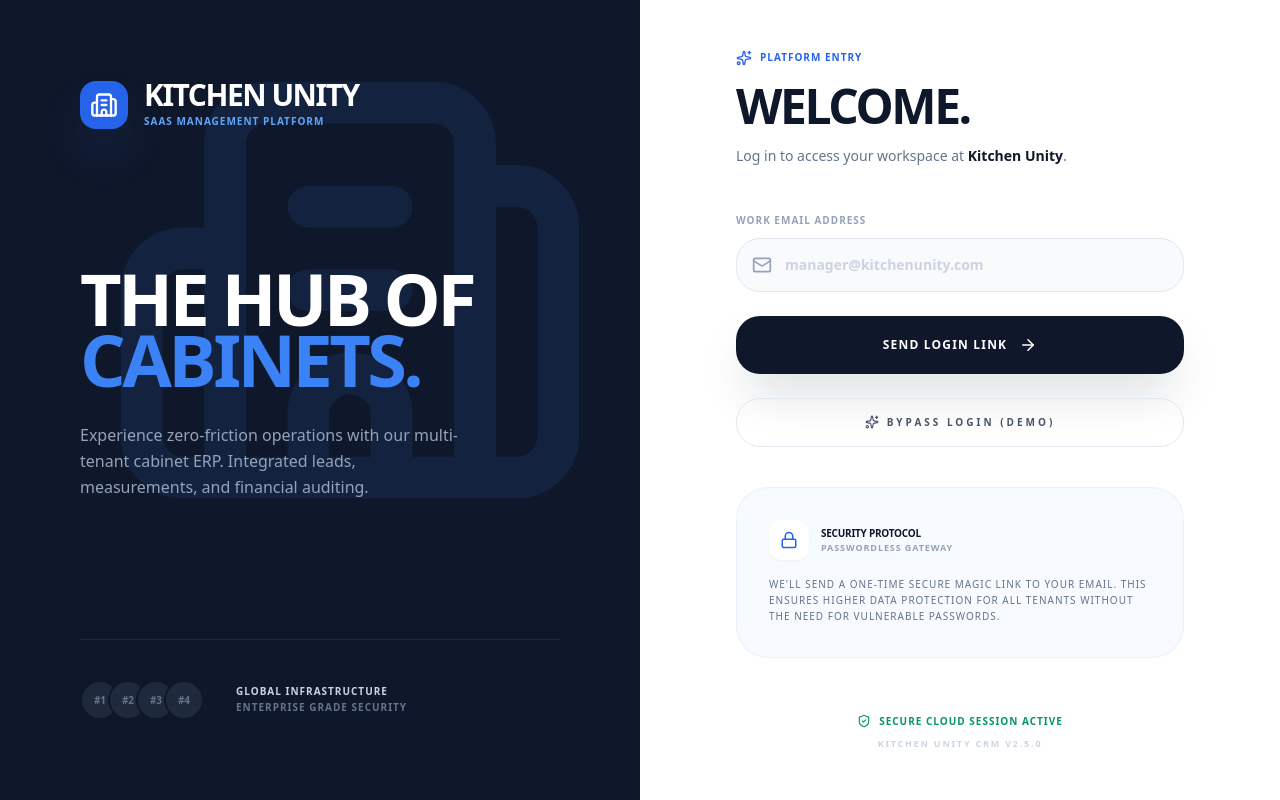
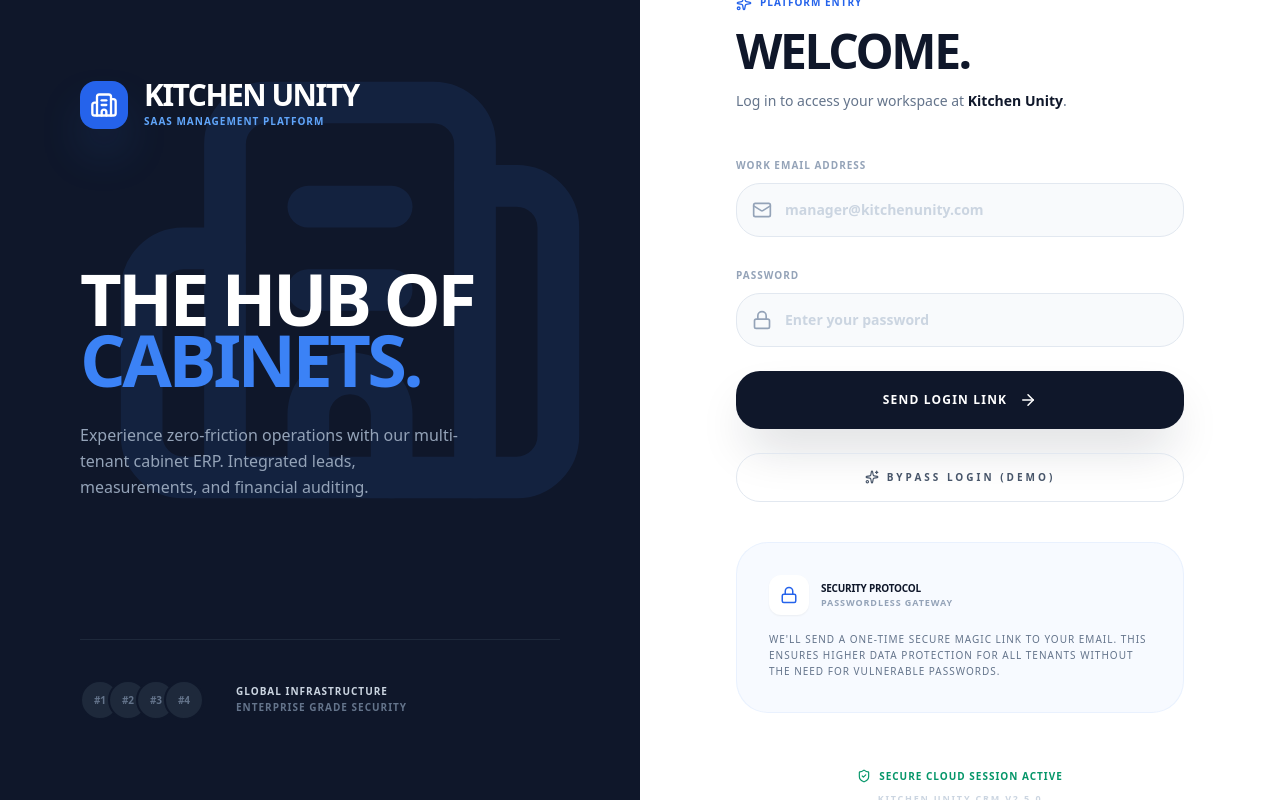
Before and after one commit to burakturkal/kitchenunity-app, a React (Vite) app: page / in a window 1280 px wide. Built offline with nearby package versions, Linux system fonts and the light colour scheme; no server answers; the database is empty.

Commit message:
Add password field and Supabase password login to login form

```diff
--- a/components/StoreProvider.tsx
+++ b/components/StoreProvider.tsx
@@ -23,6 +23,7 @@ export const StoreProvider: React.FC<{ children: React.ReactNode }> = ({ childre
   const [isLoading, setIsLoading] = useState(true);
   const [session, setSession] = useState<any>(null);
   const [authEmail, setAuthEmail] = useState('');
+  const [authPassword, setAuthPassword] = useState('');
   const [isAuthLoading, setIsAuthLoading] = useState(false);
   const [stores, setStores] = useState<CabinetStore[]>([]);
   const [selectedAdminStoreId, setSelectedAdminStoreId] = useState<string>('all');
@@ -118,19 +119,23 @@ export const StoreProvider: React.FC<{ children: React.ReactNode }> = ({ childre
     setIsAuthLoading(true);
     try {
       const email = authEmail.trim().toLowerCase();
+      const password = authPassword;
       if (!email) {
         alert('Email is required.');
+        setIsAuthLoading(false);
         return;
       }
-      const { error } = await supabase.auth.signInWithOtp({
+      if (!password) {
+        alert('Password is required.');
+        setIsAuthLoading(false);
+        return;
+      }
+      const { error } = await supabase.auth.signInWithPassword({
         email,
-        options: {
-          emailRedirectTo: window.location.origin,
-          shouldCreateUser: true
-        }
+        password
       });
       if (error) throw error;
-      alert("Magic login link sent! Please check your email inbox.");
+      // Successful login will redirect or update session automatically
     } catch (err: any) {
       alert(err.message || "Authentication attempt failed.");
     } finally {
@@ -252,6 +257,20 @@ export const StoreProvider: React.FC<{ children: React.ReactNode }> = ({ childre
                   />
                 </div>
               </div>
+              <div className="space-y-2">
+                <label className="text-[10px] font-black text-slate-400 uppercase tracking-widest">Password</label>
+                <div className="relative">
+                  <Lock className="absolute left-4 top-1/2 -translate-y-1/2 text-slate-400" size={20} />
+                  <input
+                    type="password"
+                    required
+                    placeholder="Enter your password"
+                    className="w-full pl-12 pr-4 py-4 bg-slate-50 border border-slate-200 rounded-3xl text-sm font-bold text-slate-900 focus:outline-none focus:ring-4 focus:ring-blue-500/10 focus:border-blue-500 transition-all placeholder:text-slate-300"
+                    value={authPassword}
+                    onChange={e => setAuthPassword(e.target.value)}
+                  />
+                </div>
+              </div>
 
               <button
                 type="submit"
```
